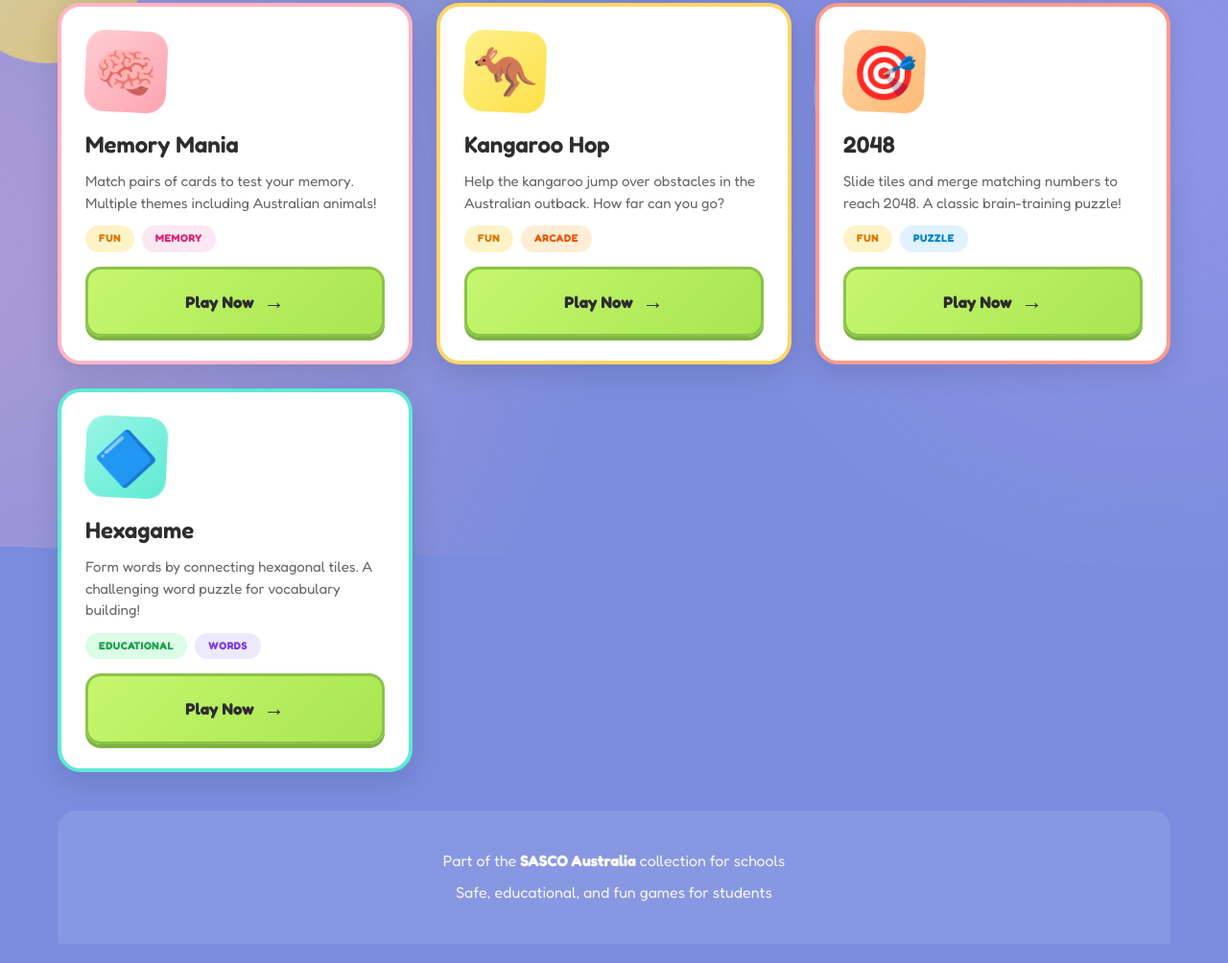
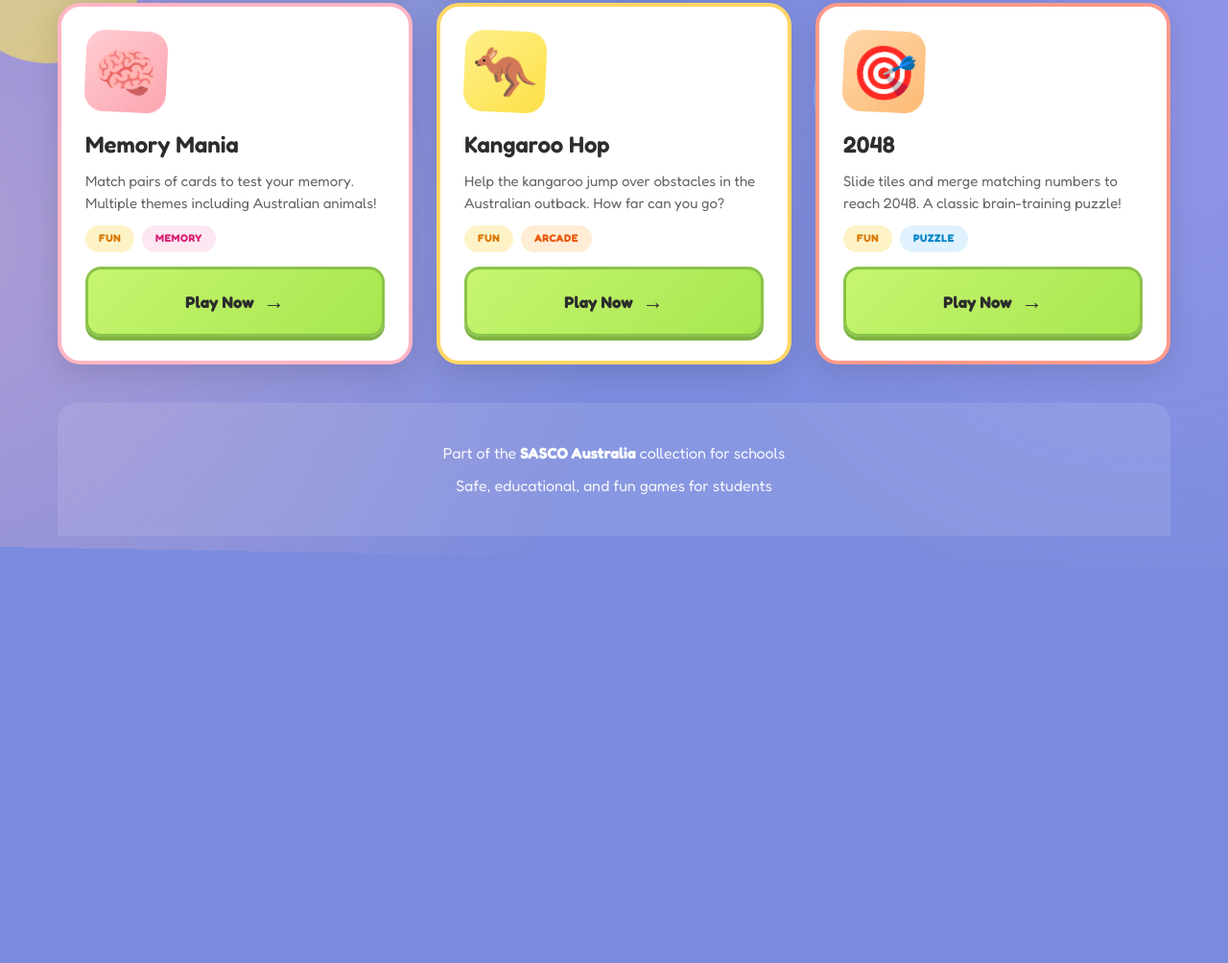
Before and after one commit to dannyboy166/sasco-games-portal, a plain HTML site: page index.html in a window 1280 px wide. Shown: the part 650-1654 px from the top of the page at 96% size. After the commit the page ends 1229 px from the top, so only its background shows below. Drawn offline with Linux system fonts and the light colour scheme.

Commit message:
Remove Hexagame - missing dictionary files

```diff
--- a/index.html
+++ b/index.html
@@ -134,23 +134,6 @@
                     <span class="play-arrow">→</span>
                 </a>
             </article>
-
-            <!-- Hexagame -->
-            <article class="game-card">
-                <div class="game-icon">🔷</div>
-                <div class="game-info">
-                    <h2>Hexagame</h2>
-                    <p class="game-description">Form words by connecting hexagonal tiles. A challenging word puzzle for vocabulary building!</p>
-                    <div class="game-tags">
-                        <span class="tag tag-educational">Educational</span>
-                        <span class="tag tag-spelling">Words</span>
-                    </div>
-                </div>
-                <a href="https://dannyboy166.github.io/hexagame-sasco/" target="_blank" class="play-btn">
-                    <span>Play Now</span>
-                    <span class="play-arrow">→</span>
-                </a>
-            </article>
         </main>
 
         <!-- Footer -->
```
